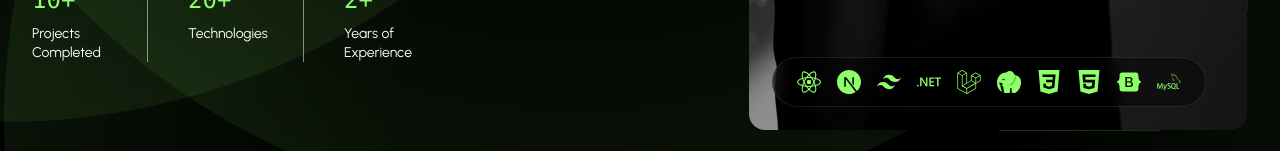
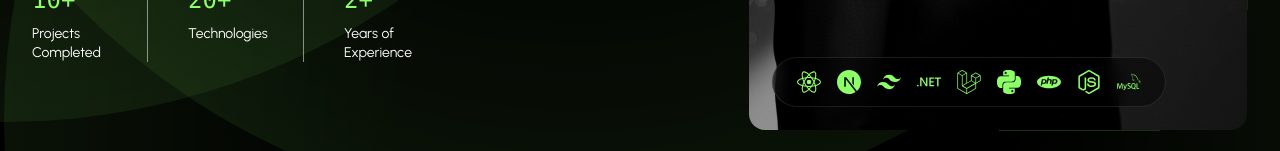
Before and after one commit to rjkyle-dev/kyledev, a React (Vite) app: page / in a window 1280 px wide. Shown: the part 582-733 px from the top of the page. Built offline with nearby package versions, Linux system fonts and the light colour scheme.

Commit message:
Fix addition

```diff
--- a/src/components/sections/Hero.jsx
+++ b/src/components/sections/Hero.jsx
@@ -1,6 +1,6 @@
 import React from 'react';
 import { ChevronDown, Star } from 'lucide-react';
-import {SiReact, SiNextdotjs, SiTailwindcss, SiNodedotjs, SiMongodb, SiDotnet, SiLaravel, SiCss3, SiLaragon, SiHtml5, SiFsharp, SiSharp, SiResharper, SiBootstrap, SiMysql} from 'react-icons/si'
+import {SiReact, SiNextdotjs, SiTailwindcss, SiNodedotjs, SiMongodb, SiDotnet, SiLaravel, SiCss3, SiLaragon, SiHtml5, SiFsharp, SiSharp, SiResharper, SiBootstrap, SiMysql, SiPhp, SiPython} from 'react-icons/si'
 import {personal_info, stats} from '../../utils/constants'
 import { scrollToSection } from '../../hooks/useScrollSpy';
 import FadeIn from '../animations/FadeIn';
@@ -99,6 +99,9 @@ const Hero = () => {
                                             <SiLaravel className='w-full h-full text-primary' />
                                         </div>
                                         <div className='w-6 h-6 flex items-center justify-center hover:scale-110 transition-transform duration-300'>
+                                            <SiPython className='w-full h-full text-primary' />
+                                        </div>
+                                        {/* <div className='w-6 h-6 flex items-center justify-center hover:scale-110 transition-transform duration-300'>
                                             <SiLaragon className='w-full h-full text-primary' />
                                         </div>
                                         <div className='w-6 h-6 flex items-center justify-center hover:scale-110 transition-transform duration-300'>
@@ -109,6 +112,12 @@ const Hero = () => {
                                         </div>
                                         <div className='w-6 h-6 flex items-center justify-center hover:scale-110 transition-transform duration-300'>
                                             <SiBootstrap className='w-full h-full text-primary' />
+                                        </div> */}
+                                        <div className='w-6 h-6 flex items-center justify-center hover:scale-110 transition-transform duration-300'>
+                                            <SiPhp className='w-full h-full text-primary' />
+                                        </div>
+                                        <div className='w-6 h-6 flex items-center justify-center hover:scale-110 transition-transform duration-300'>
+                                            <SiNodedotjs className='w-full h-full text-primary' />
                                         </div>
                                         <div className='w-6 h-6 flex items-center justify-center hover:scale-110 transition-transform duration-300'>
                                             <SiMysql className='w-full h-full text-primary' />
```
